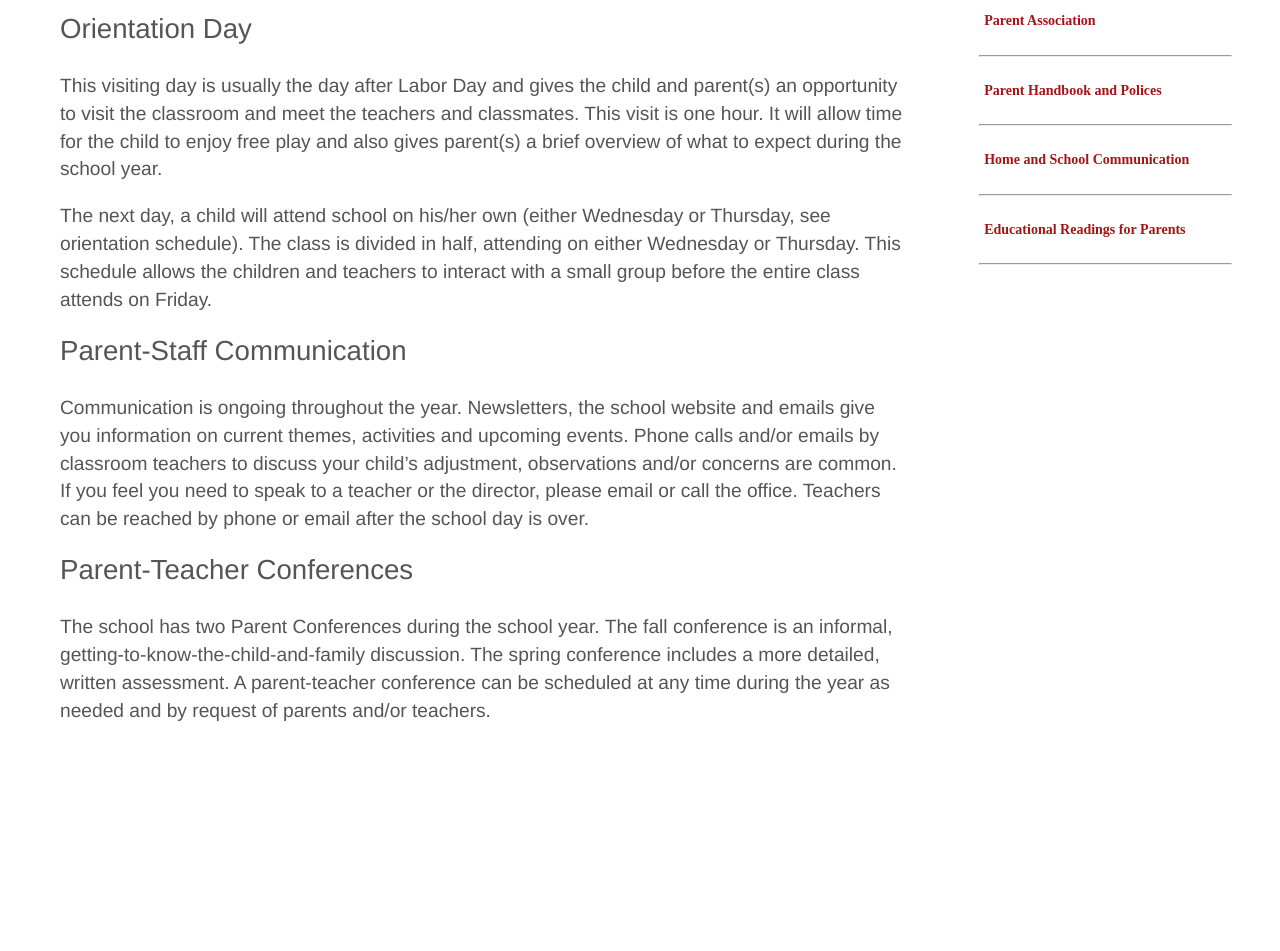
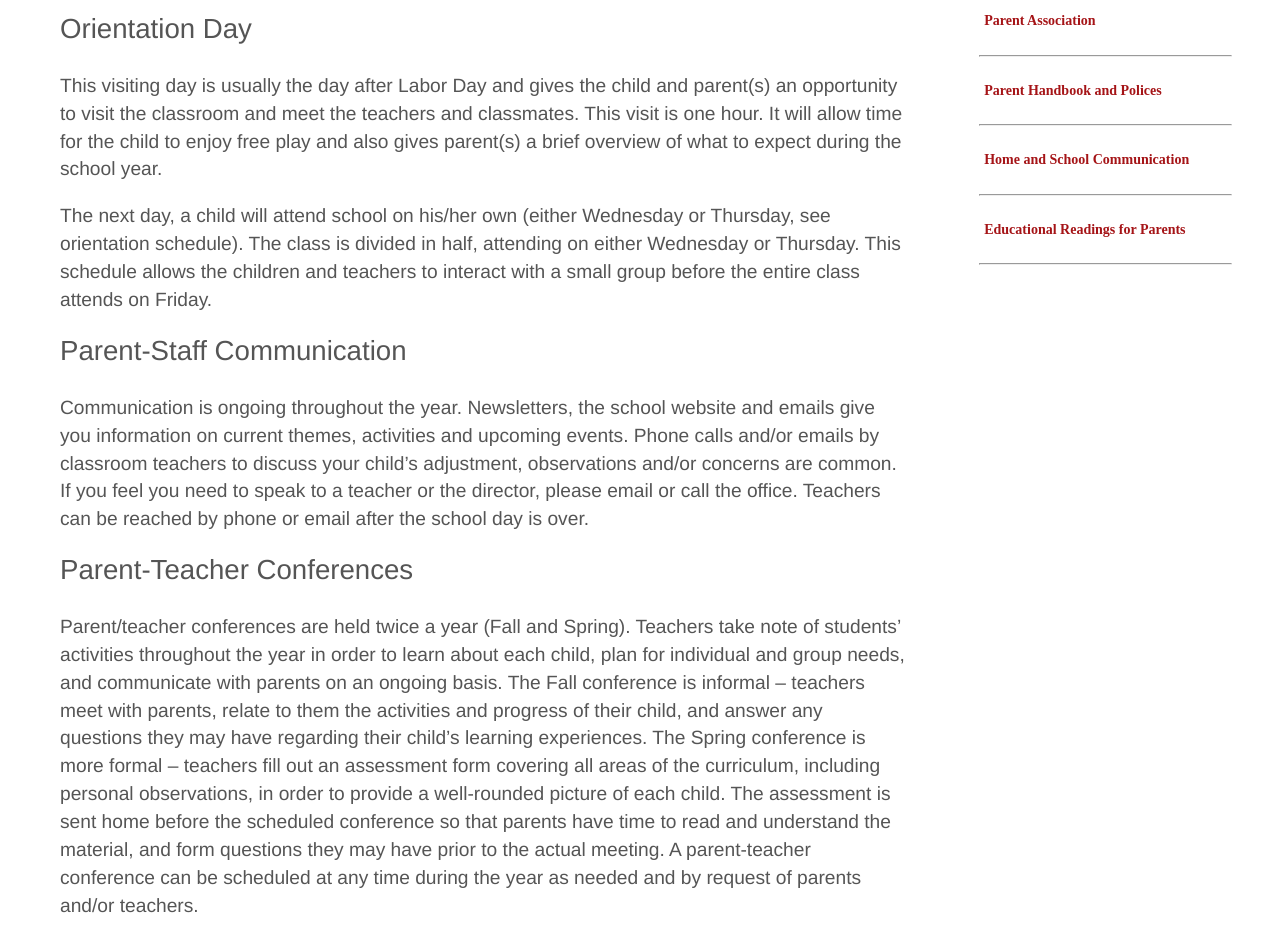
Before and after one commit to cse-256-f23/information-foraging-project-isabel-vicky-nicole-angela, a website: page files/parent_communication.html in a window 1280 px wide. Shown: the part 109-1060 px from the top of the page. Before the commit the page ends 893 px from the top, so only its background shows below. Drawn offline with nearby package versions, Linux system fonts and the light colour scheme; files that its build step writes are made by us from their sources; files whose address does not match are found by name.

Commit message:
updated parent teacher conference

```diff
--- a/files/parent_communication.html
+++ b/files/parent_communication.html
@@ -40,11 +40,22 @@
         Teachers can be reached by phone or email after the school day is over.</p>
       <p>
       <h2>Parent-Teacher Conferences</h2>
-      <p>
+      <!-- <p>
         The school has two Parent Conferences during the school year.
         The fall conference is an informal, getting-to-know-the-child-and-family
         discussion. The spring conference includes a more detailed, written
         assessment. A parent-teacher conference can be scheduled at any time
+        during the year as needed and by request of parents and/or teachers.
+      </p> -->
+      <p>Parent/teacher conferences are held twice a year (Fall and Spring). Teachers take note of
+        students’ activities throughout the year in order to learn about each child, plan for individual and
+        group needs, and communicate with parents on an ongoing basis. The Fall conference is
+        informal – teachers meet with parents, relate to them the activities and progress of their child,
+        and answer any questions they may have regarding their child’s learning experiences. The
+        Spring conference is more formal – teachers fill out an assessment form covering all areas of the
+        curriculum, including personal observations, in order to provide a well-rounded picture of each
+        child. The assessment is sent home before the scheduled conference so that parents have time to
+        read and understand the material, and form questions they may have prior to the actual meeting. A parent-teacher conference can be scheduled at any time
         during the year as needed and by request of parents and/or teachers.
       </p>
     </main>
```
Also changed, not shown: files/curriculum_overview.html (+4 -4 lines).
